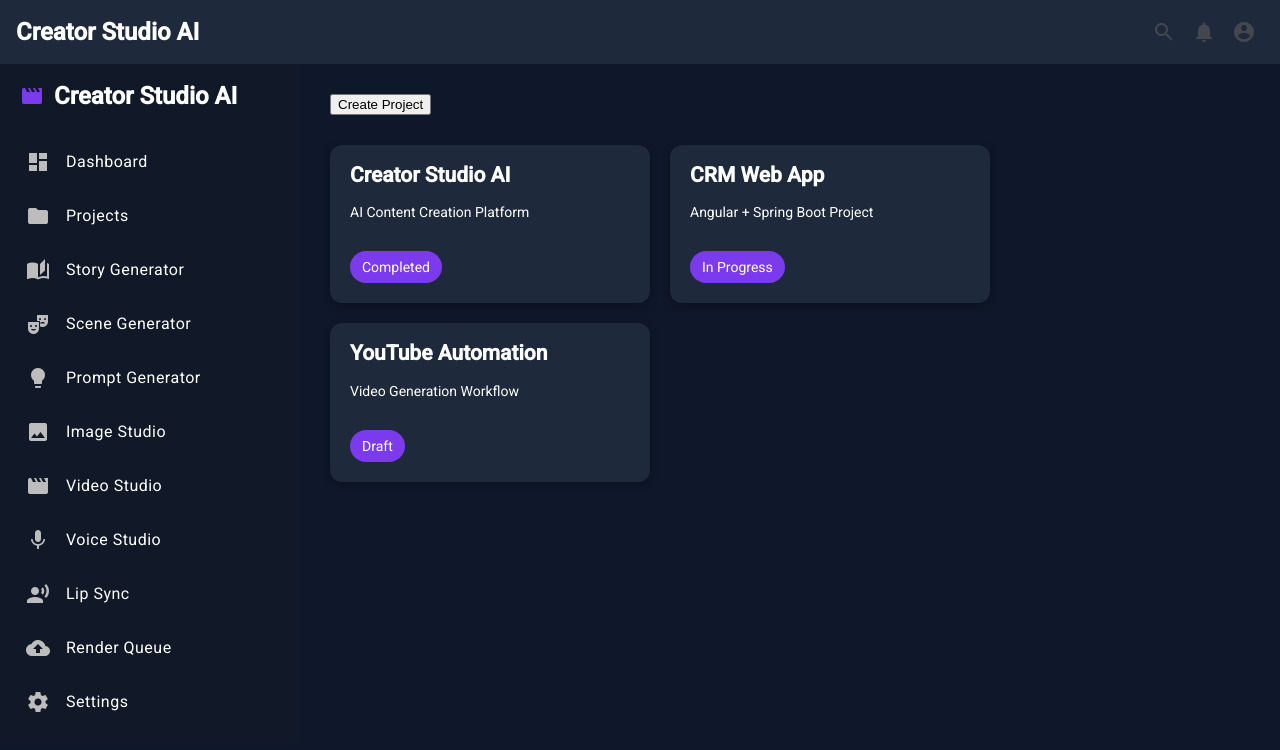
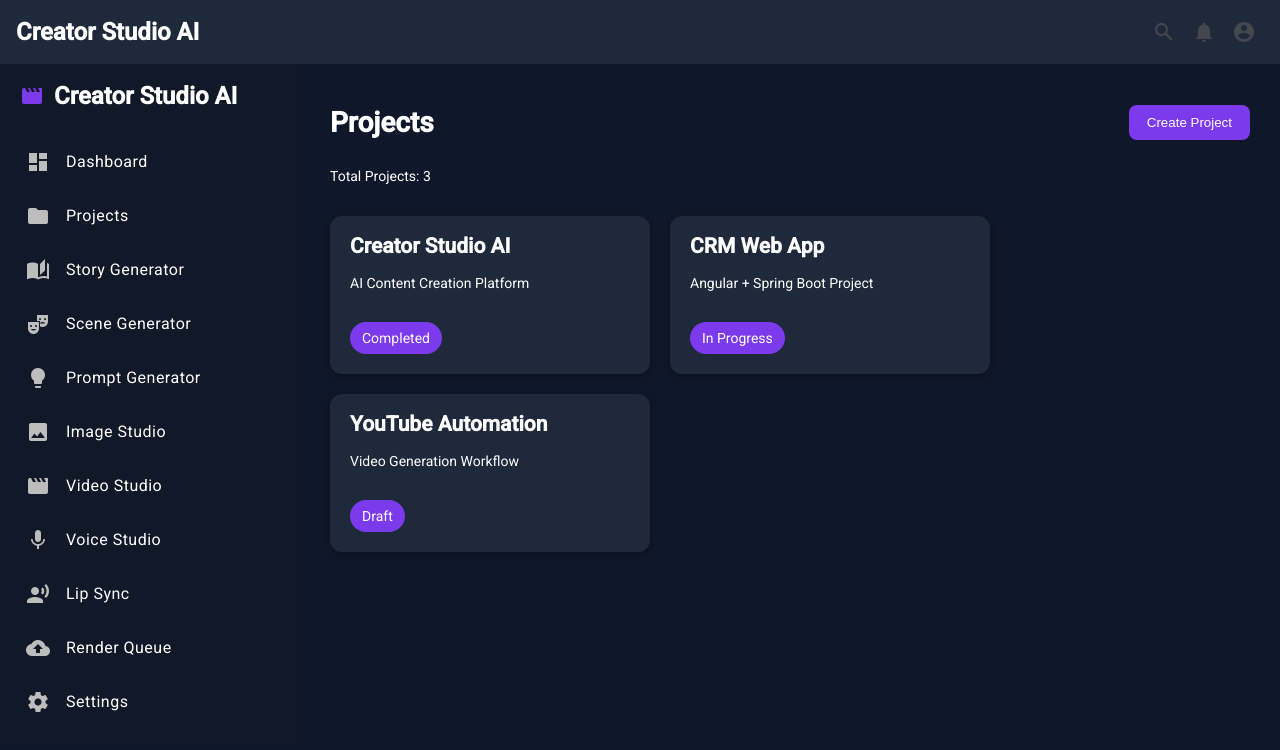
Before and after one commit to erantalinrenola-sketch/creator-studio-ai, an Angular app in the folder frontend/creator-studio-ui/: page /projects in a window 1280 px wide. Shown: the top 750 px of the page. Built offline with nearby package versions, Linux system fonts and the light colour scheme.

Commit message:
Phase 5 Part 3 completed

```diff
--- a/frontend/creator-studio-ui/src/app/features/projects/projects/projects.html
+++ b/frontend/creator-studio-ui/src/app/features/projects/projects/projects.html
@@ -1,12 +1,20 @@
+<div class="projects-header">
+
+  <h1>Projects</h1>
+
   <button (click)="openCreateProjectDialog()">
     Create Project
   </button>
 
+</div>
+
+<p>Total Projects: {{ projects.length }}</p>
+
 <div class="projects-grid">
 
-    @for(project of projects; track project.name){
-
-      <div class="project-card">
+  <div
+    class="project-card"
+    *ngFor="let project of projects">
 
     <h2>{{ project.name }}</h2>
 
@@ -18,6 +26,4 @@
 
   </div>
 
-    }
-
 </div>
--- a/frontend/creator-studio-ui/src/app/features/projects/projects/projects.ts
+++ b/frontend/creator-studio-ui/src/app/features/projects/projects/projects.ts
@@ -1,3 +1,4 @@
+import { CommonModule } from '@angular/common';
 import { Component } from '@angular/core';
 import { MatDialog, MatDialogModule } from '@angular/material/dialog';
 import { CreateProjectDialog } from '../create-project-dialog/create-project-dialog';
@@ -5,7 +6,7 @@
 @Component({
   selector: 'app-projects',
   standalone: true,
-  imports: [MatDialogModule],
+  imports: [CommonModule, MatDialogModule],
   templateUrl: './projects.html',
   styleUrl: './projects.scss',
 })
@@ -39,13 +40,21 @@
 
     dialogRef.afterClosed().subscribe(result => {
 
+      console.log('RESULT RECEIVED:', result);
+
       if (result) {
 
-        this.projects.push({
-          name: result.name,
-          description: result.description,
-          status: result.status
-        });
+        this.projects = [
+          ...this.projects,
+          {
+            name: result.name,
+            description: result.description,
+            status: result.status
+          }
+        ];
+
+        console.log('Projects Array:', this.projects);
+        console.log('Projects Length:', this.projects.length);
 
       }
 
```
Lines whose indentation alone changed are shown as unchanged.
